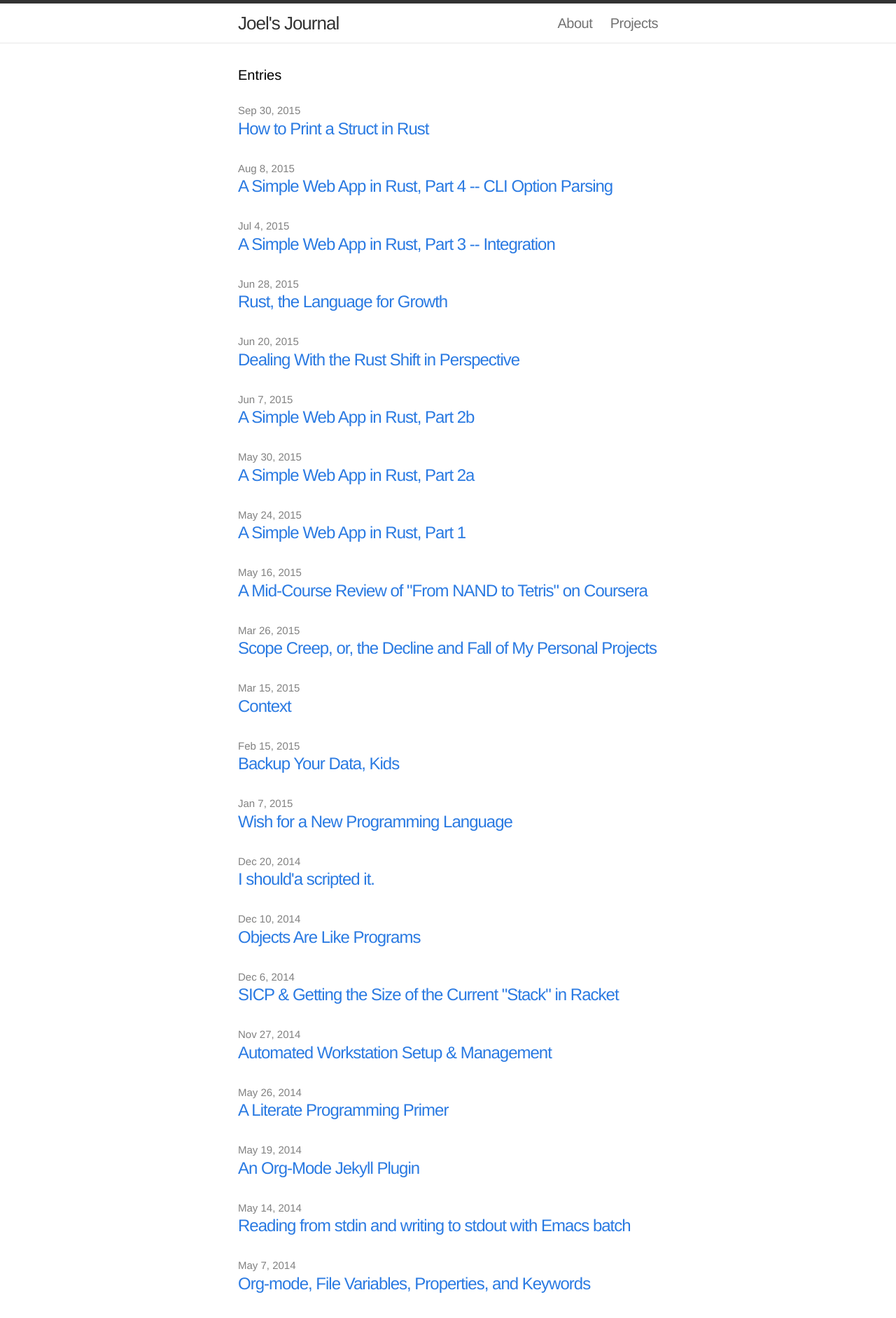
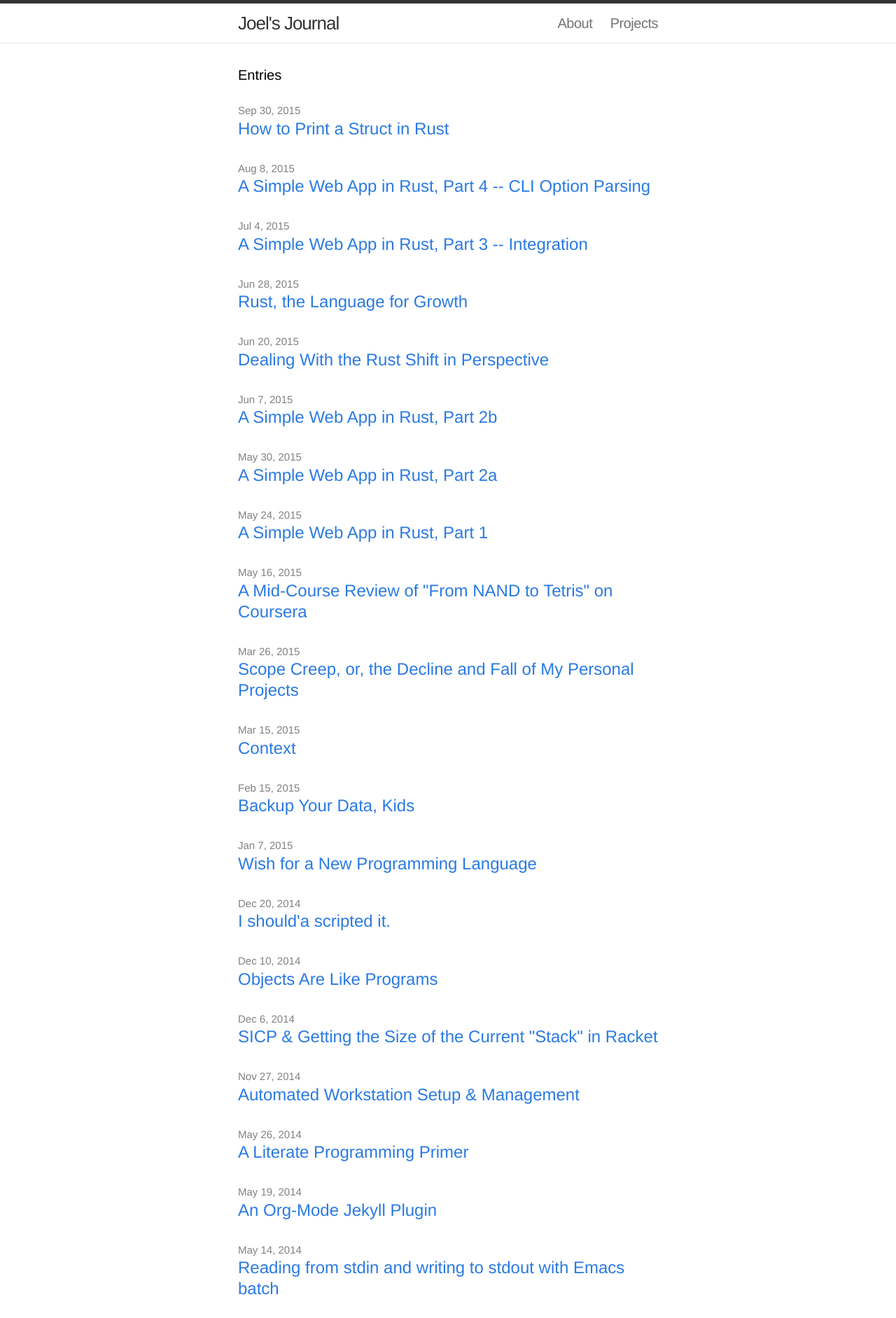
Before and after one commit to joelmccracken/joelmccracken.github.com, a Jekyll site: the page built from index.html, in a window 1280 px wide. Shown: the top 1883 px of the page at 70% size. Built offline with Jekyll 4.4.1, drawn with Linux system fonts in a browser that asks for light colours; Markdown is read by kramdown in place of the engine named in the settings.

Commit message:
tweak letter spacing.

```diff
--- a/css/main.css
+++ b/css/main.css
@@ -162,7 +162,7 @@ a:visited { color: #205caa; }
 
 .posts .post-link {
   font-size: 24px;
-  letter-spacing: -1px;
+/*  letter-spacing: -1px;*/
   line-height: 1;
 }
 
```
